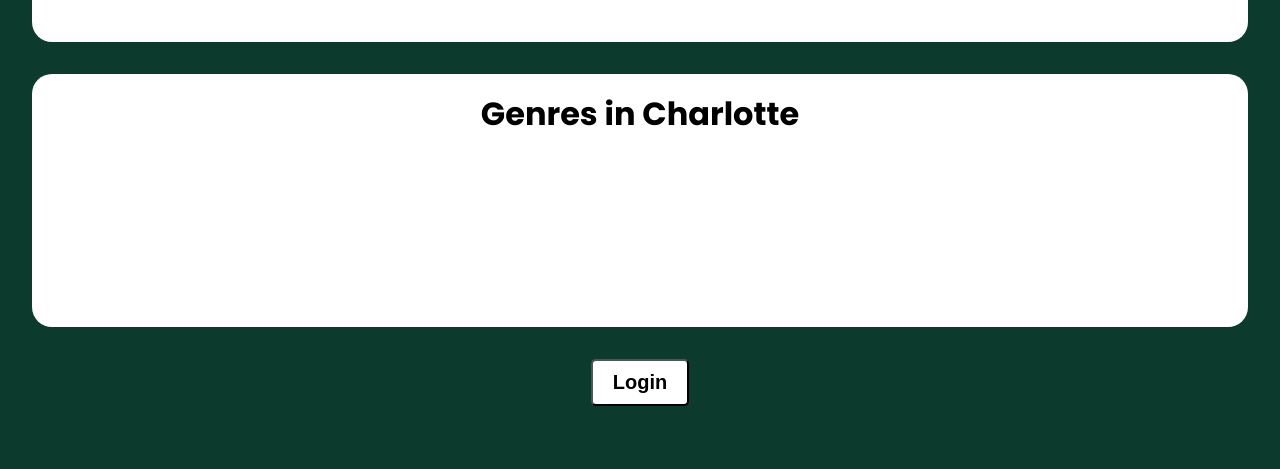
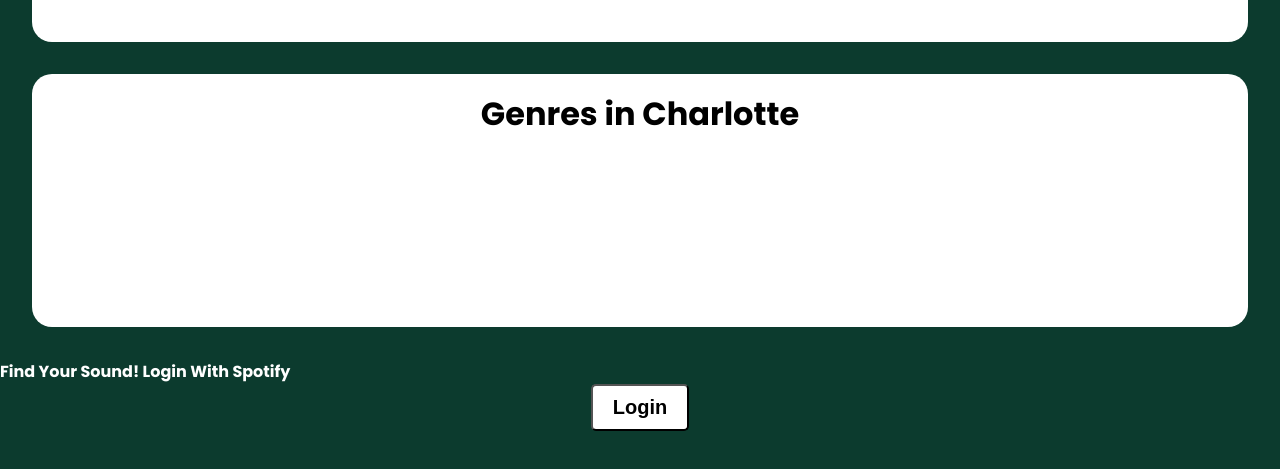
Before and after one commit to JesusGG03/campus_spotify, a website: page public/index.html in a window 1280 px wide. Shown: the part 728-1197 px from the top of the page. Drawn offline with nearby package versions, Linux system fonts and the light colour scheme; no server answers.

Commit message:
Feat: Added title for login button

```diff
--- a/public/index.html
+++ b/public/index.html
@@ -200,6 +200,7 @@
 
         </div>
 
+        <h4>Find Your Sound! Login With Spotify</h4>
         <button id="login-btn">Login</button>
 
         <footer></footer>
```
